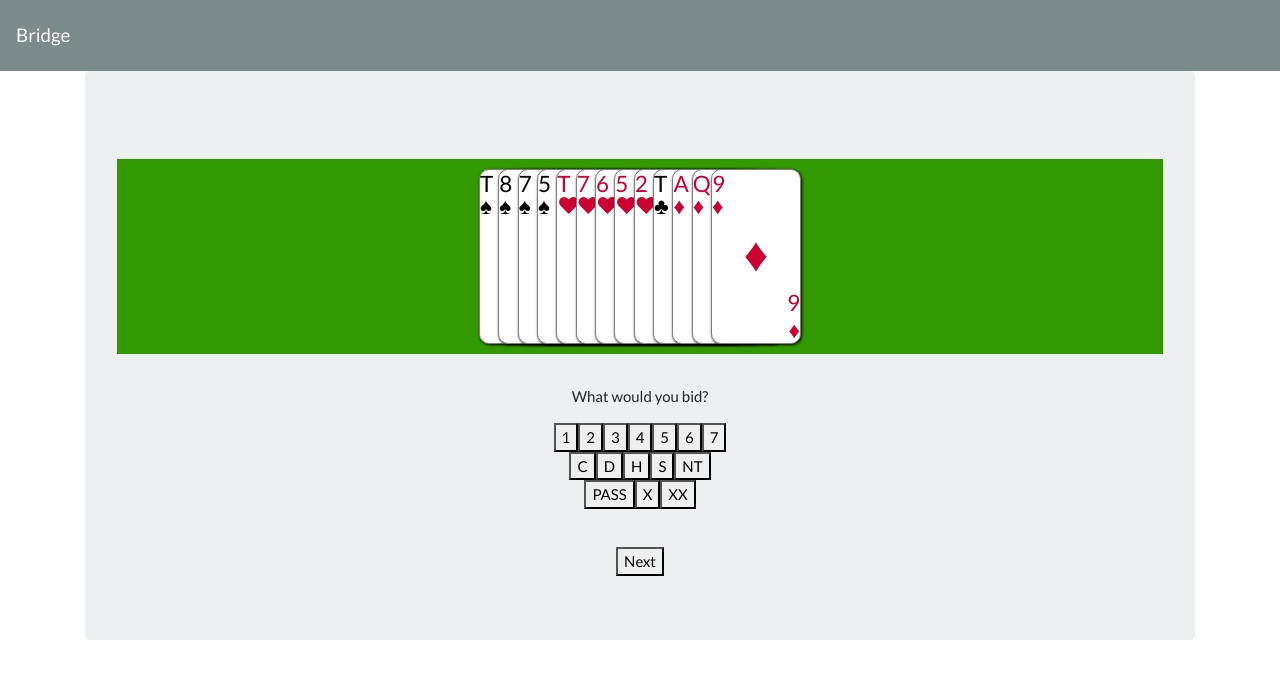
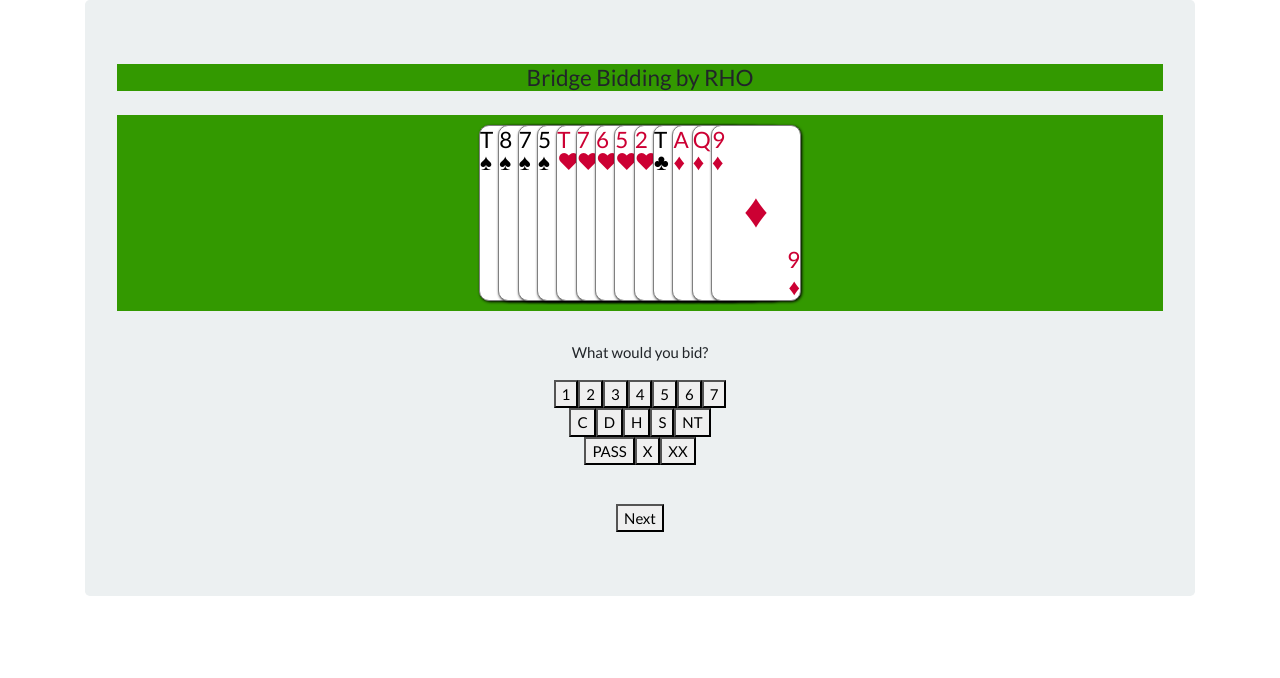
Before and after one commit to rhoverholt/Bridge-Bidding, a plain HTML site: page index.html in a window 1280 px wide. Drawn offline with nearby package versions, Linux system fonts and the light colour scheme.

Commit message:
Consolidate title with Hand

```diff
--- a/assets/css/style.css
+++ b/assets/css/style.css
@@ -2,6 +2,9 @@
   display: none;
 }
 
+.bg-green {
+  background-color: #339900;
+}
 #hand {
   background-color: #339900;
   padding: 10px 85px 10px 10px;
--- a/index.html
+++ b/index.html
@@ -4,7 +4,7 @@
     <meta charset="UTF-8" />
     <meta name="viewport" content="width=device-width, initial-scale=1.0" />
     <meta http-equiv="X-UA-Compatible" content="ie=edge" />
-    <title>Bridge</title>
+    <title>Bridge Bidding</title>
     <link
       rel="stylesheet"
       href="https://cdnjs.cloudflare.com/ajax/libs/bootswatch/4.1.3/flatly/bootstrap.min.css"
@@ -13,13 +13,11 @@
   </head>
 
   <body>
-    <nav class="navbar navbar-dark bg-dark">
-      <a class="navbar-brand" href="/">Bridge </a>
-    </nav>
     <div class="container">
       <canvas id="canvas" class="confetti"></canvas>
       <div class="jumbotron text-center">
-        <h4 class="mt-4 hand" id="hand">Bridge hand</h4>
+        <h4 class="bg-green">Bridge Bidding by RHO</h4>
+        <h4 class="mt-4 hand" id="hand"></h4>
 
         <br />
         <p>What would you bid?</p>
```
